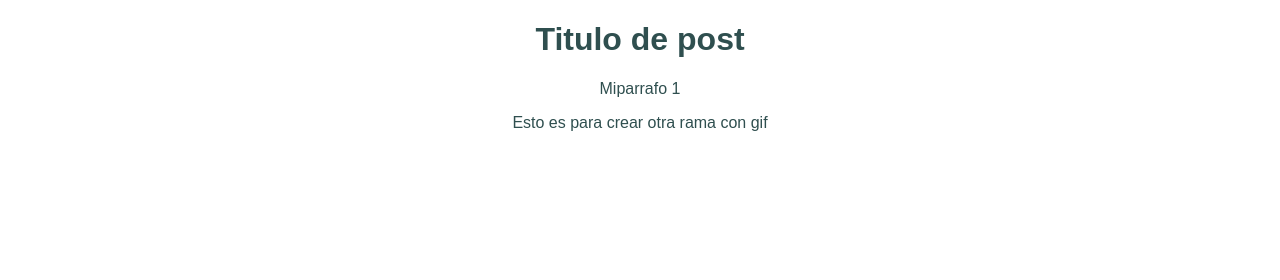
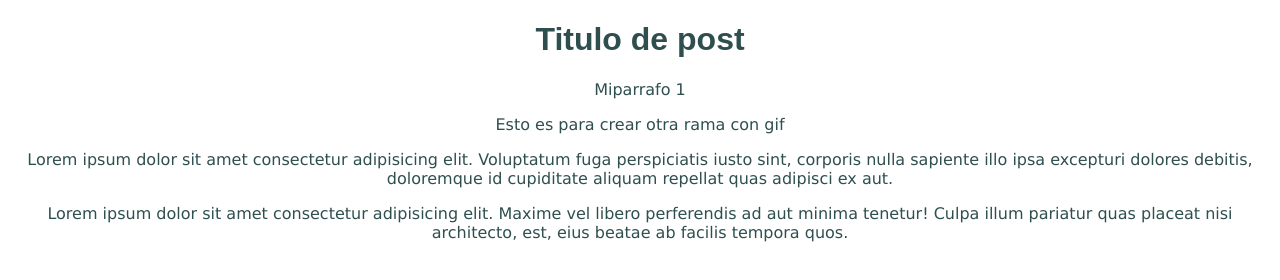
Before and after one commit to Villalbad10/aprendiendoGit, a plain HTML site: page index.html in a window 1280 px wide. Drawn offline with Linux system fonts and the light colour scheme.

Commit message:
commit de contenido del blog

```diff
--- a/css/styles.css
+++ b/css/styles.css
@@ -3,3 +3,7 @@ body{
     color: darkslategrey;
     font-family: Arial, Helvetica, sans-serif;
 }
+p{
+    font-family: Verdana, Geneva, Tahoma, sans-serif;
+    justify-content: left;
+}
--- a/index.html
+++ b/index.html
@@ -1,5 +1,6 @@
 <!DOCTYPE html>
 <html lang="en">
+
 <head>
     <meta charset="UTF-8">
     <meta http-equiv="X-UA-Compatible" content="IE=edge">
@@ -7,9 +8,18 @@
     <link rel="stylesheet" href="css/styles.css">
     <title>Post</title>
 </head>
+
 <body>
     <h1>Titulo de post</h1>
     <p>Miparrafo 1</p>
     <p>Esto es para crear otra rama con gif</p>
+    <p>Lorem ipsum dolor sit amet consectetur adipisicing elit. Voluptatum fuga perspiciatis iusto sint, corporis nulla
+        sapiente illo ipsa excepturi dolores debitis, doloremque id cupiditate aliquam repellat quas adipisci ex aut.
+    </p>
+    <p>
+        Lorem ipsum dolor sit amet consectetur adipisicing elit. Maxime vel libero perferendis ad aut minima tenetur!
+        Culpa illum pariatur quas placeat nisi architecto, est, eius beatae ab facilis tempora quos.
+    </p>
 </body>
+
 </html>
```
